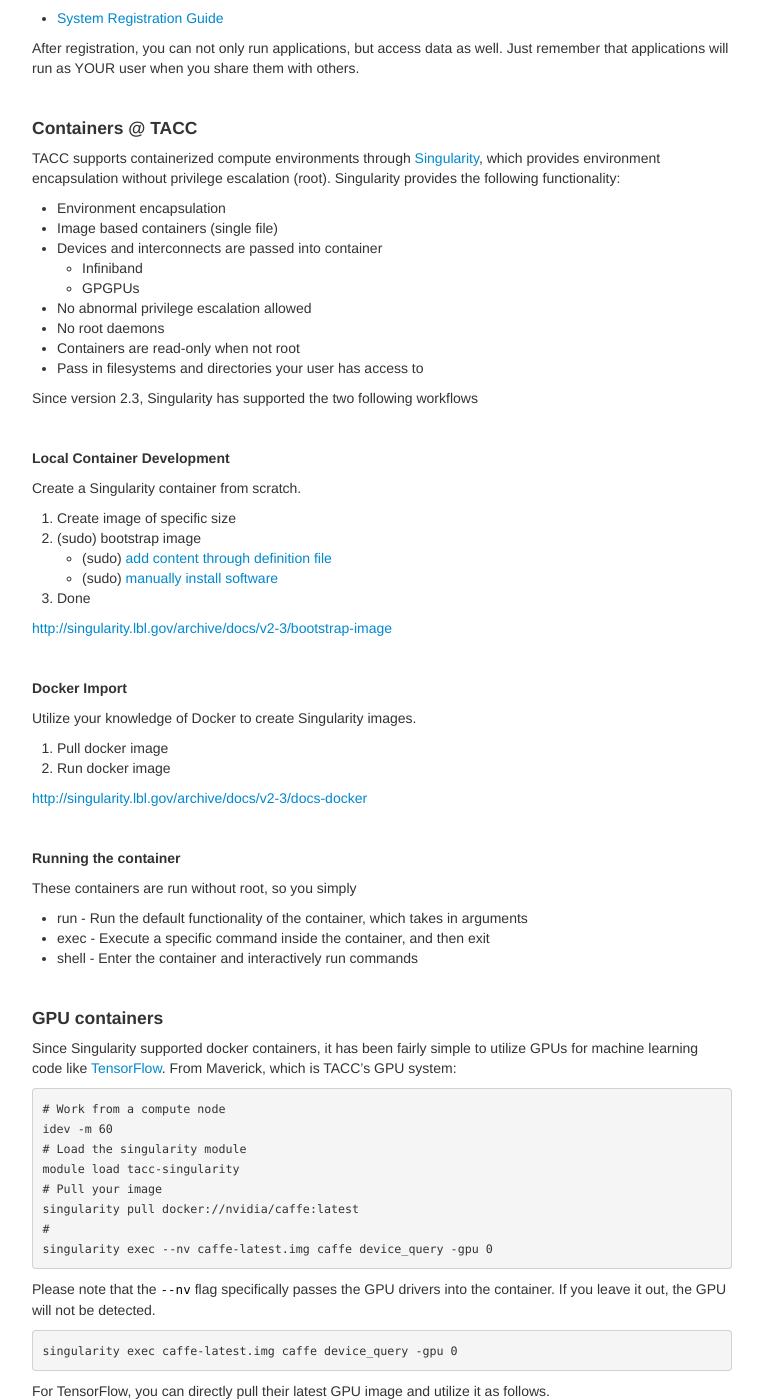
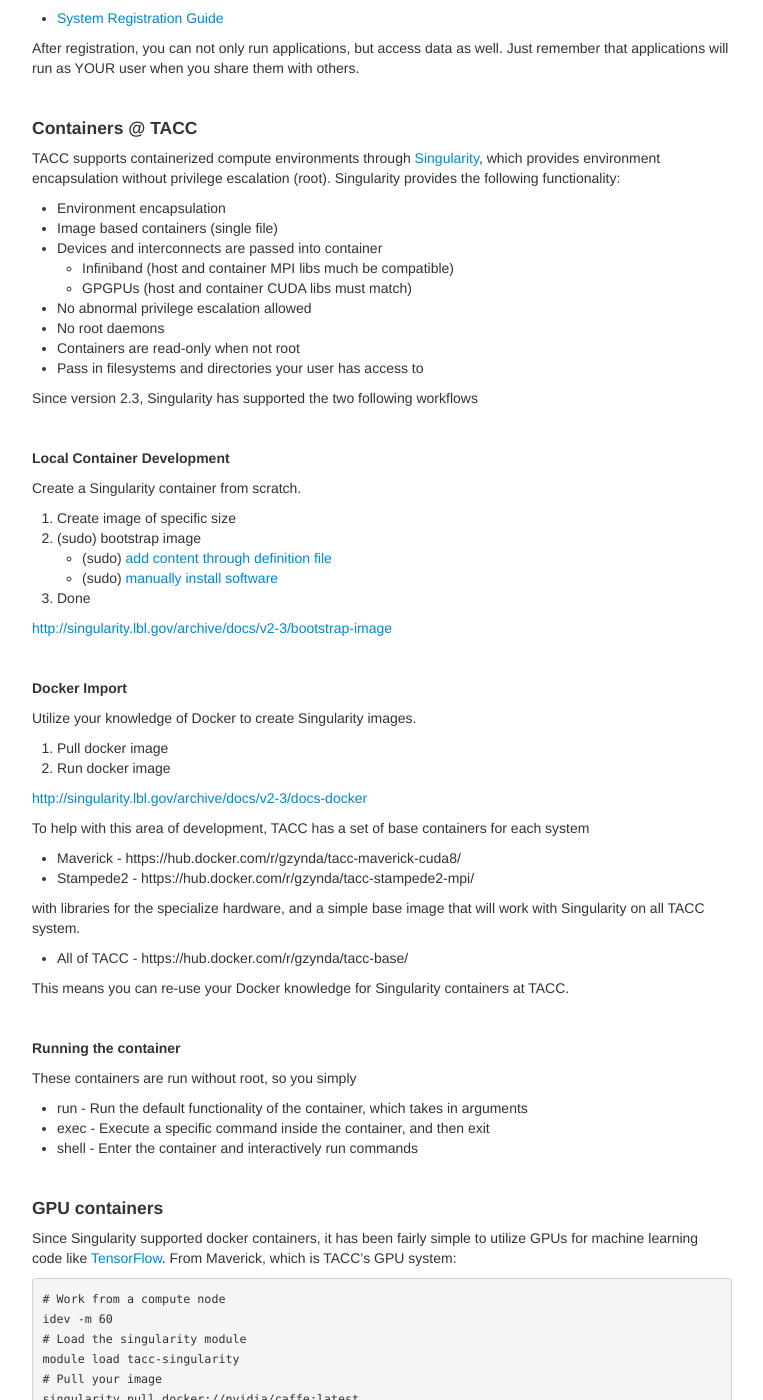
Before and after one commit to SD2E/api-user-guide, a Jekyll site: the page built from docs/05.container_gpu.md, in a window 1280 px wide and 1400 px high, scrolled down 684 px. Shown: the whole window, without its empty margins (258-1021 px from the left). Built offline with Jekyll 4.4.1, drawn with Linux system fonts in a browser that asks for light colours.

Commit message:
Update 05.container_gpu.md

```diff
--- a/docs/05.container_gpu.md
+++ b/docs/05.container_gpu.md
@@ -39,8 +39,8 @@ TACC supports containerized compute environments through [Singularity](http://si
 - Environment encapsulation
 - Image based containers (single file)
 - Devices and interconnects are passed into container
-  - Infiniband
-  - GPGPUs
+  - Infiniband (host and container MPI libs much be compatible)
+  - GPGPUs (host and container CUDA libs must match)
 - No abnormal privilege escalation allowed
 - No root daemons
 - Containers are read-only when not root
@@ -70,6 +70,17 @@ Utilize your knowledge of Docker to create Singularity images.
 2. Run docker image
 
 <http://singularity.lbl.gov/archive/docs/v2-3/docs-docker>
+
+To help with this area of development, TACC has a set of base containers for each system
+
+- Maverick - https://hub.docker.com/r/gzynda/tacc-maverick-cuda8/
+- Stampede2 - https://hub.docker.com/r/gzynda/tacc-stampede2-mpi/
+
+with libraries for the specialize hardware, and a simple base image that will work with Singularity on all TACC system.
+
+- All of TACC - https://hub.docker.com/r/gzynda/tacc-base/
+
+This means you can re-use your Docker knowledge for Singularity containers at TACC.
 
 <br>
 ##### Running the container
```
